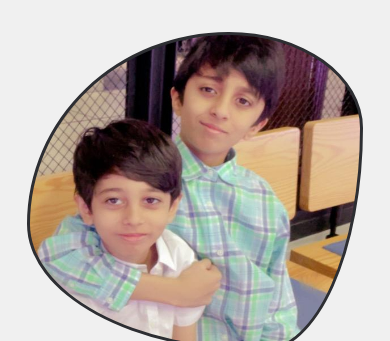
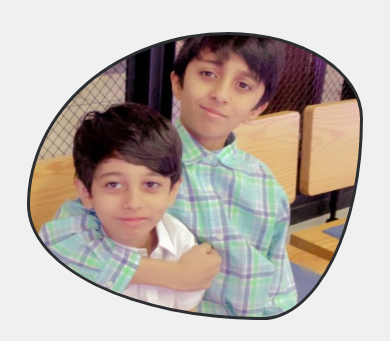
Before and after one commit to sohaibdevv/Haris-Day, a plain HTML site: page index.html in a window 390 px wide. Shown: the top 341 px of the page. Drawn offline with Linux system fonts and the light colour scheme.

Commit message:
updated index.html and style.css

```diff
--- a/index.html
+++ b/index.html
@@ -9,6 +9,15 @@
     <link rel="icon" type="image/png" sizes="32x32" href="/favicon_io/favicon-32x32.png">
     <link rel="icon" type="image/png" sizes="16x16" href="/favicon_io/favicon-16x16.png">
     <link rel="manifest" href="/favicon_io/site.webmanifest">
+
+    <meta name="title" content="Haris Day">
+    <meta name="description" content="A special card for Haris wishing him all the best!">
+
+    <meta property="og:type" content="website">
+    <!-- <meta property="og:url" content="https">  -->
+    <meta property="og:title" content="Haris Day">
+    <meta property="og:description" content="A special card for Haris wishing him all the best!">
+    <!-- <meta property="og:image" content="https://sohaibdevv.github.io/haris-day/haris.jpg"> -->
 
     <link rel="stylesheet" href="style.css">
 
--- a/style.css
+++ b/style.css
@@ -16,6 +16,7 @@ body {
   min-height: 100vh;
   background-color: #f0f0f0;
   position: relative;
+  overflow-x: hidden; /* Prevent horizontal overflow on body */
 }
 
 
@@ -37,6 +38,7 @@ h1 {
   color: #2d2e32;
   text-align: center;
   font-family: sans-serif;
+    word-break: break-word; /*Added */
 }
 
 p {
@@ -44,6 +46,7 @@ p {
   color: #555;
   font-family: 'Poppins', sans-serif;
   text-align: center;
+  word-break: break-word;/*Added */
 }
 
 .hero {
@@ -60,6 +63,7 @@ p {
   display: flex;
   flex-direction: column;
   align-items: center;
+    overflow-wrap: break-word; /* Added to fix the p tag overflow */
   }
 
 .hero-img {
@@ -69,12 +73,12 @@ p {
   background-size: cover;
   border: 3px solid #2d2e32;
   border-radius: 60% 40% 30% 70%/60% 30% 70% 40%;
-  height: 35rem;
+  height: 25rem;
   position: relative;
-  width: 35rem;
+  width: 25rem;
   margin-bottom: 2rem;
   animation: morph 5s ease-in-out infinite;
-  flex: 0 1 35rem;
+  flex: 0 1 25rem;
 }
 
 @keyframes morph {
@@ -91,10 +95,11 @@ p {
   }
 }
 
+
 @media (max-width: 768px) {
   .hero-img {
-    width: 25rem;
-      height: 25rem;
+    width: 20rem; /*Reduced image size at 768px*/
+    height: 20rem; /*Reduced image size at 768px*/
       margin-bottom: 1rem;
     order: -1;
   }
@@ -111,6 +116,9 @@ p {
   .hero-img {
       width: 15rem;  /* Reduced image width */
       height: 15rem;  /* Reduced image height */
+  }
+    .container{ /*Added to stop content overflowing*/
+    max-width: 100%;
     }
 }
 
@@ -217,8 +225,8 @@ p {
       flex: 1 1 100%; /* Make text take full space*/
   }
   .hero-img {
-      width: 20rem;
-      height: 20rem;
+      width: 18rem;
+      height: 18rem;
       margin-bottom: 1rem;
   }
 
```
Lines whose indentation alone changed are shown as unchanged.
